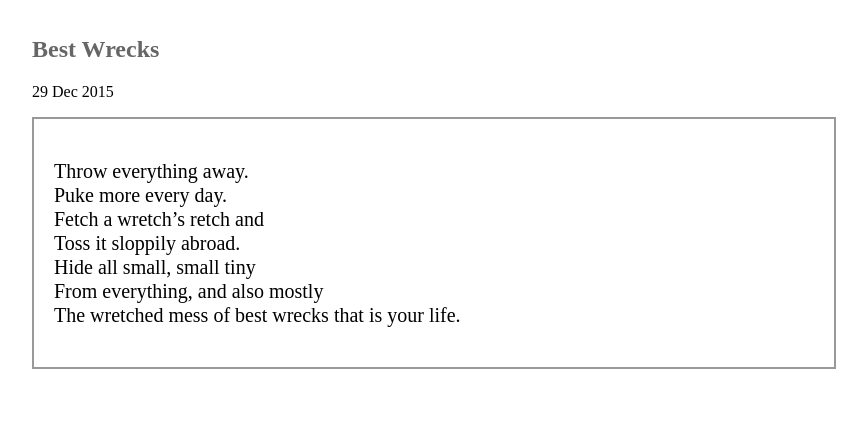
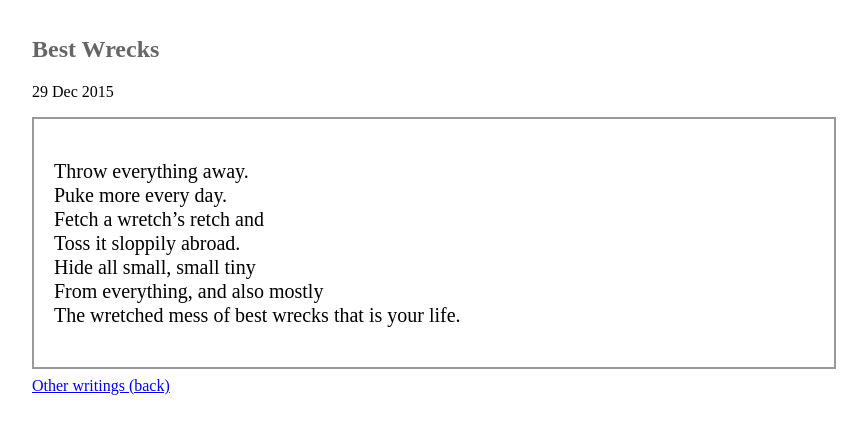
Before and after one commit to audiodude/writings.travisbriggs.com, a Jekyll site: the page built from _posts/2015-12-29-best-wrecks.md, in a window 1280 px wide. Shown: the top 434 px of the page, without its empty margins (0-867 px from the left). Built offline with Jekyll 4.4.1, drawn with Linux system fonts in a browser that asks for light colours.

Commit message:
Add a back link on the post layout.

```diff
--- a/_config.yml
+++ b/_config.yml
@@ -1 +1,2 @@
-exclude: ['Gemfile', 'Gemfile.lock', '.ruby-version', '.ruby-gemset']
+exclude: ['Gemfile', 'Gemfile.lock', '.ruby-version',
+          '.ruby-gemset', '.gitignore']
--- a/_layouts/post.html
+++ b/_layouts/post.html
@@ -7,4 +7,8 @@
 <div class="post">
   {{ content }}
 </div>
+
+<div class="back">
+  <a href="/">Other writings (back)</a>
+</div>
 {% include foot.html %}
--- a/style.scss
+++ b/style.scss
@@ -20,3 +20,7 @@ h2 {
   max-width: 38em;
   width: 100%;
 }
+
+.back {
+  margin-top: .5em
+}
```
